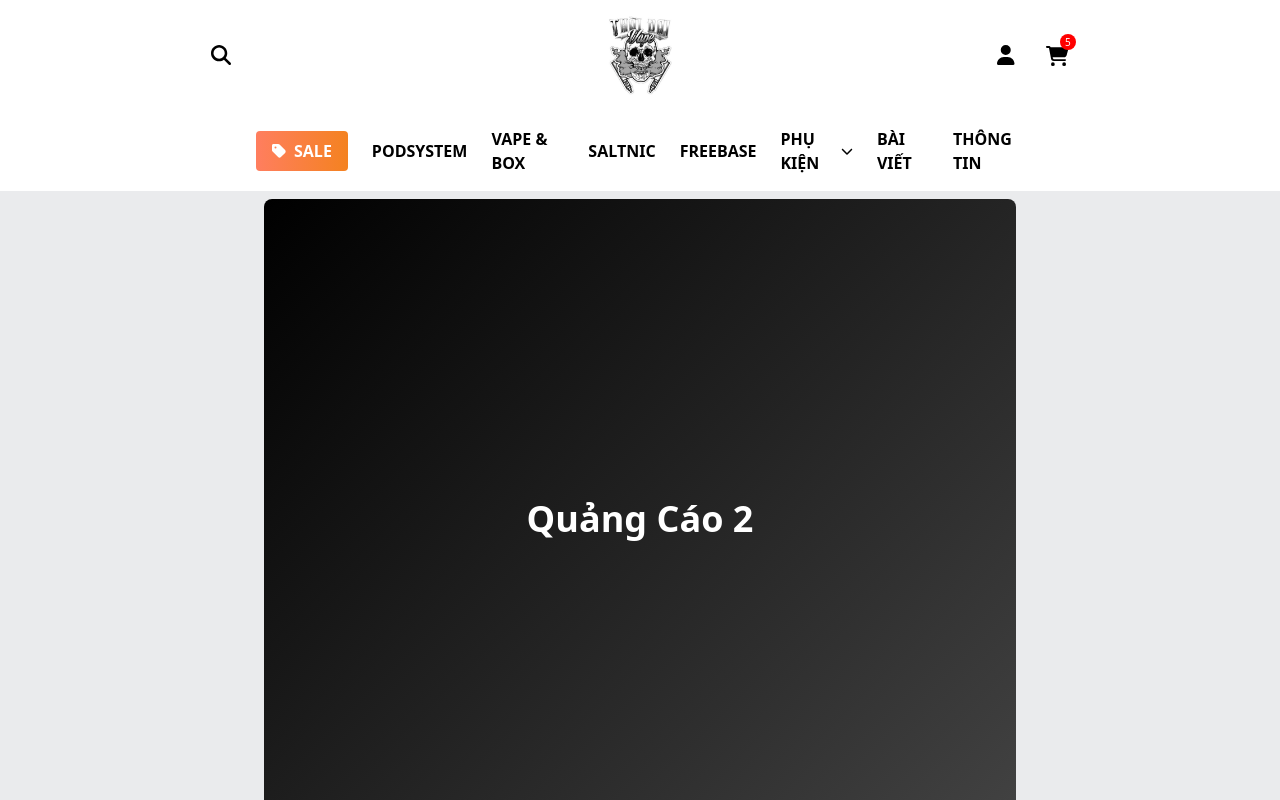
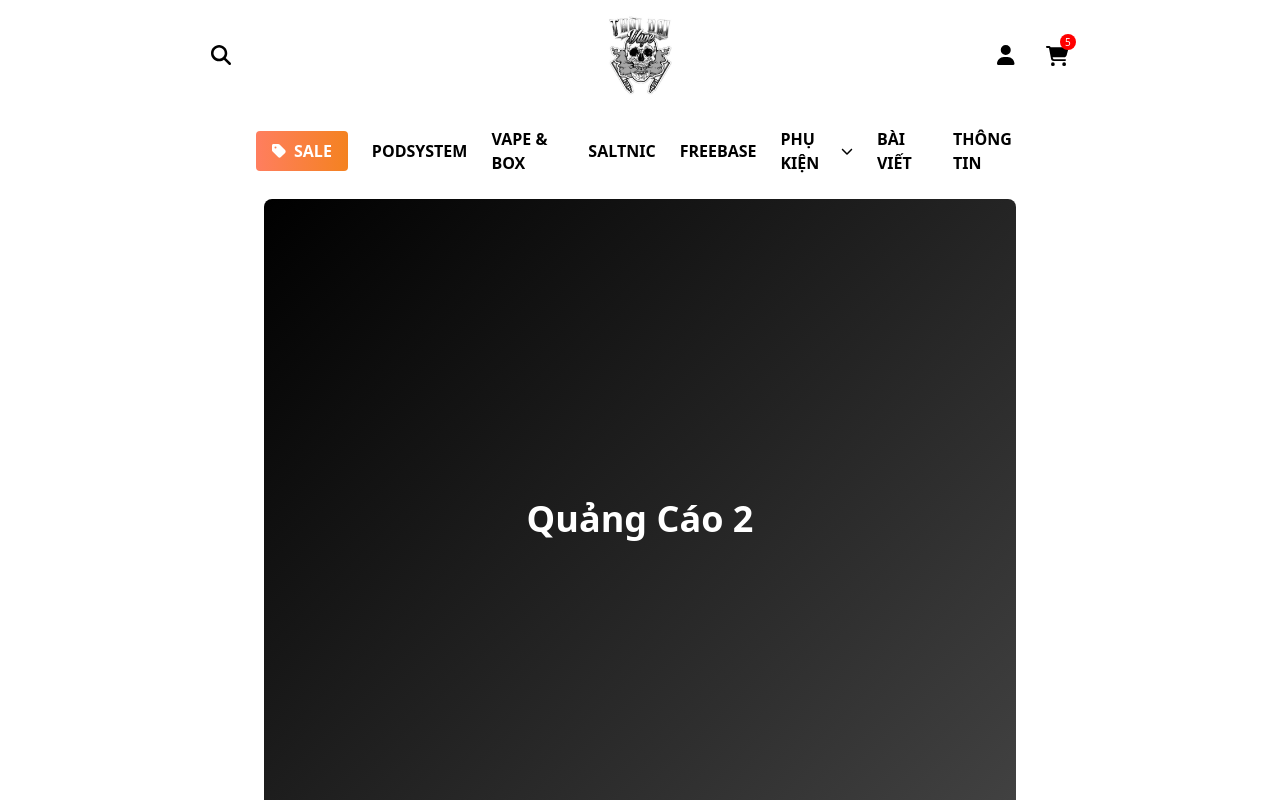
Before and after one commit to TruongKhanh23/thoidaivape, a Vue app: page / in a window 1280 px wide. Shown: the top 800 px of the page. Built offline with nearby package versions, Linux system fonts and the light colour scheme; the HTML template or start-up script is replaced by a standard one.

Commit message:
TDV-015: Update background HomeView

```diff
--- a/src/views/HomeView.vue
+++ b/src/views/HomeView.vue
@@ -1,5 +1,5 @@
 <template>
-  <div class="flex justify-center bg-[#EAEBED] min-h-screen pt-2 pb-4">
+  <div class="flex justify-center min-h-screen pt-2 pb-4">
     <div
       class="flex flex-col items-center justify-center space-y-4 w-[100%] md:w-[100%] lg:w-[60%] px-2"
     >
```
